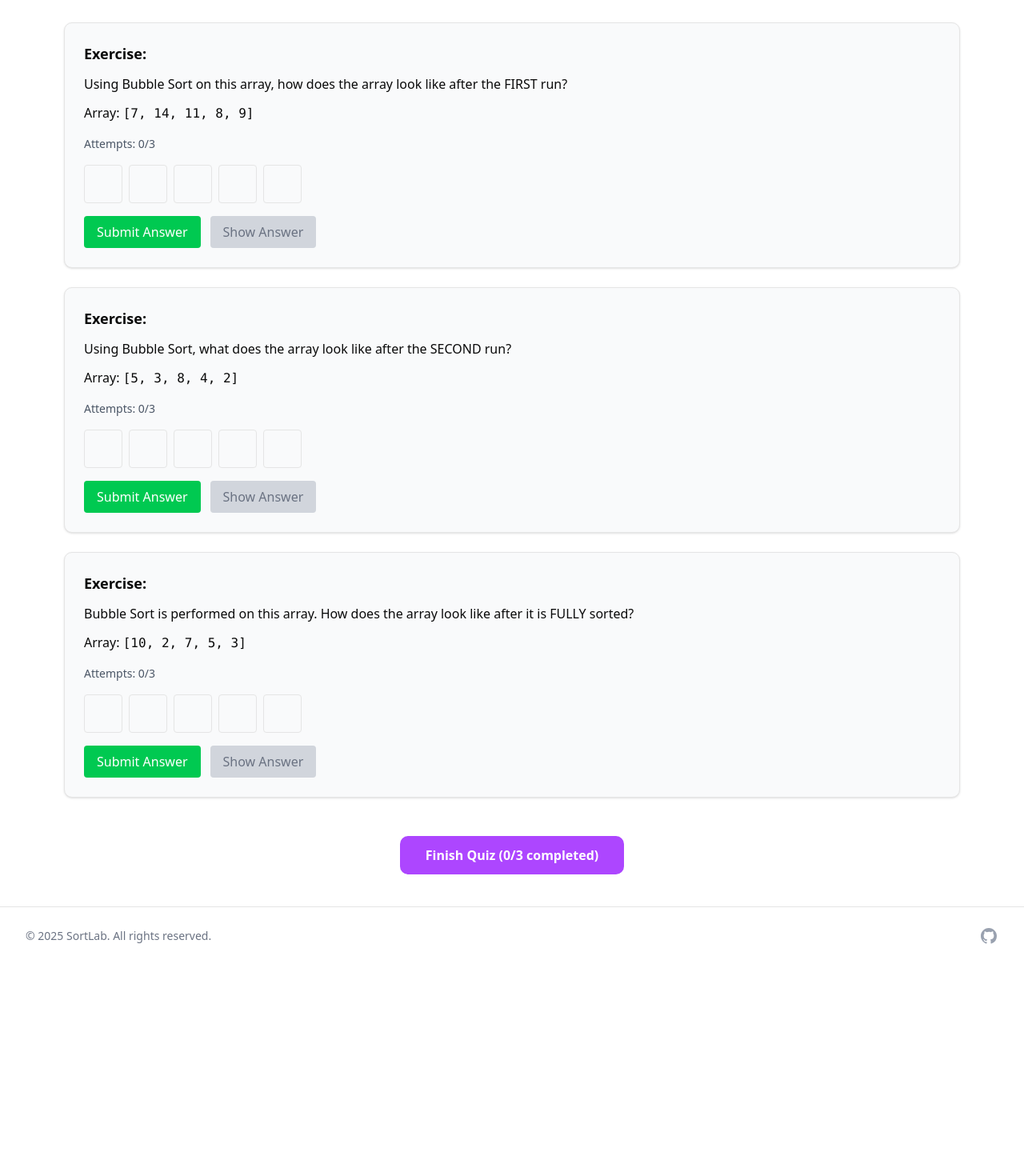
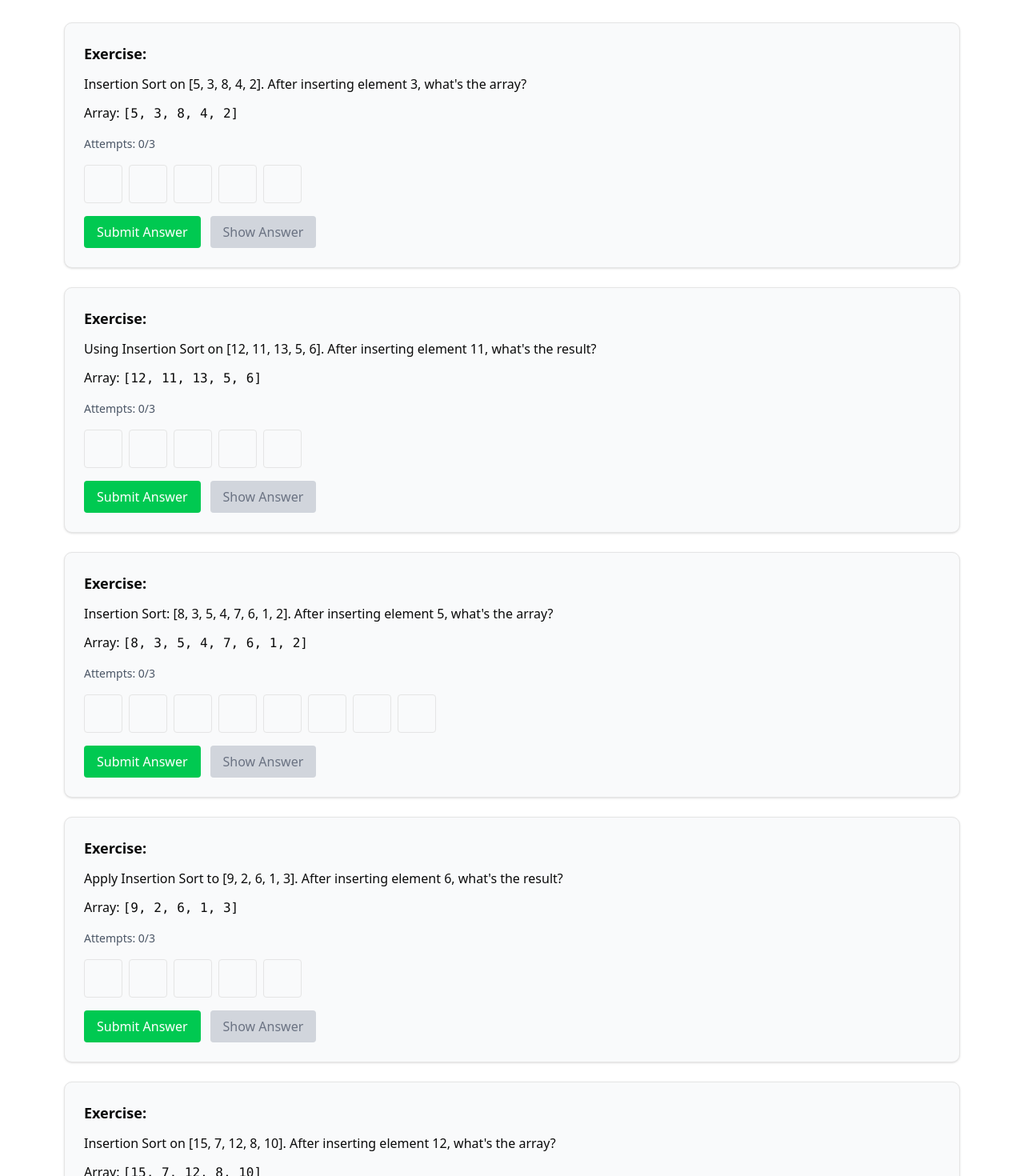
Before and after one commit to gitaa001/sortlab-fe, a Next.js app: page /quiz/insertion in a window 1280 px wide. Shown: the part 280-1750 px from the top of the page at 80% size. Before the commit the page ends 1486 px from the top, so only its background shows below. Built offline with nearby package versions, Linux system fonts and the light colour scheme.

Commit message:
finaaalll quizzess

```diff
--- a/src/app/compete/page.tsx
+++ b/src/app/compete/page.tsx
@@ -51,7 +51,7 @@ const Page = () => {
 
   const getStatus = (quiz: QuizProgress): string => {
     if (!quiz || quiz.score === null) return 'Not yet taken';
-    if (quiz.score >= 70) return 'Completed ✅';
+    if (quiz.score >= 60) return 'Completed ✅';
     return 'Failed';
   };
 
--- a/src/app/profile/page.tsx
+++ b/src/app/profile/page.tsx
@@ -40,9 +40,9 @@ export default function ProfilePage() {
 
   // --- Helper for quiz status ---
   const getQuizStatus = (quiz: { score?: number }): string => {
-    if (quiz?.score === undefined) return "Not Yet Taken";
+    if (quiz?.score === undefined) return "Not yet taken";
     if (quiz.score >= 70) return `Completed (${quiz.score}%)`;
-    return `Failed (${quiz.score}%)`;
+    return `Failed: (${quiz.score}%)`;
   };
 
   return (
@@ -89,7 +89,7 @@ export default function ProfilePage() {
                         : "text-red-500 italic"
                     }`}
                   >
-                    {practiceProgress[key] ? "Done ✅" : "Not Yet Studied"}
+                    {practiceProgress[key] ? "Done ✅" : "Not yet studied"}
                   </span>
                 </li>
               ))}
--- a/src/app/quiz/bubble/page.tsx
+++ b/src/app/quiz/bubble/page.tsx
@@ -22,20 +22,30 @@ export default function Page() {
 
     const quizzes = [
         {
-            question: "Using Bubble Sort on this array, how does the array look like after the FIRST run?",
+            question: "Using Bubble Sort on [7, 14, 11, 8, 9], how does the array look after the FIRST pass?",
             array: [7, 14, 11, 8, 9],
             correctAnswer: [7, 11, 8, 9, 14],
         },
         {
-            question: "Using Bubble Sort, what does the array look like after the SECOND run?",
+            question: "Using Bubble Sort on [5, 3, 8, 4, 2], what is the array after the SECOND pass?",
             array: [5, 3, 8, 4, 2],
             correctAnswer: [3, 4, 2, 5, 8],
         },
         {
-            question: "Bubble Sort is performed on this array. How does the array look like after it is FULLY sorted?",
-            array: [10, 2, 7, 5, 3],
-            correctAnswer: [2, 3, 5, 7, 10],
+            question: "Bubble Sort on [64, 34, 25, 12, 22, 11, 90]. What's the array after FIRST pass?",
+            array: [64, 34, 25, 12, 22, 11, 90],
+            correctAnswer: [34, 25, 12, 22, 11, 64, 90],
         },
+        {
+            question: "Using Bubble Sort, which element reaches its final position after the FIRST pass of [9, 5, 1, 4, 3]?",
+            array: [9, 5, 1, 4, 3],
+            correctAnswer: [5, 1, 4, 3, 9],
+        },
+        {
+            question: "Bubble Sort on [3, 7, 1, 9, 2]. After how many passes will element 9 be in its correct position?",
+            array: [3, 7, 1, 9, 2],
+            correctAnswer: [3, 1, 7, 2, 9],
+        }
     ];
 
     const handleQuizComplete = (quizIndex: number, score: number) => {
--- a/src/app/quiz/insertion/page.tsx
+++ b/src/app/quiz/insertion/page.tsx
@@ -4,6 +4,7 @@ import Quiz from "@/component/quiz";
 import Breadcrumb from "@/component/breadcrumb";
 import Navbar from "@/component/navbar";
 import Footer from "@/component/footer";
+
 import { api } from '@/services/api';
 import { useAuth } from '@/contexts/authContext';
 import { useRouter } from 'next/navigation';
@@ -22,20 +23,30 @@ export default function Page() {
 
     const quizzes = [
         {
-            question: "Using Bubble Sort on this array, how does the array look like after the FIRST run?",
-            array: [7, 14, 11, 8, 9],
-            correctAnswer: [7, 11, 8, 9, 14],
+            question: "Insertion Sort on [5, 3, 8, 4, 2]. After inserting element 3, what's the array?",
+            array: [5, 3, 8, 4, 2],
+            correctAnswer: [3, 5, 8, 4, 2],
         },
         {
-            question: "Using Bubble Sort, what does the array look like after the SECOND run?",
-            array: [5, 3, 8, 4, 2],
-            correctAnswer: [3, 4, 2, 5, 8],
+            question: "Using Insertion Sort on [12, 11, 13, 5, 6]. After inserting element 11, what's the result?",
+            array: [12, 11, 13, 5, 6],
+            correctAnswer: [11, 12, 13, 5, 6],
         },
         {
-            question: "Bubble Sort is performed on this array. How does the array look like after it is FULLY sorted?",
-            array: [10, 2, 7, 5, 3],
-            correctAnswer: [2, 3, 5, 7, 10],
+            question: "Insertion Sort: [8, 3, 5, 4, 7, 6, 1, 2]. After inserting element 5, what's the array?",
+            array: [8, 3, 5, 4, 7, 6, 1, 2],
+            correctAnswer: [3, 5, 8, 4, 7, 6, 1, 2],
         },
+        {
+            question: "Apply Insertion Sort to [9, 2, 6, 1, 3]. After inserting element 6, what's the result?",
+            array: [9, 2, 6, 1, 3],
+            correctAnswer: [2, 6, 9, 1, 3],
+        },
+        {
+            question: "Insertion Sort on [15, 7, 12, 8, 10]. After inserting element 12, what's the array?",
+            array: [15, 7, 12, 8, 10],
+            correctAnswer: [7, 12, 15, 8, 10],
+        }
     ];
 
     const handleQuizComplete = (quizIndex: number, score: number) => {
--- a/src/app/quiz/merge/page.tsx
+++ b/src/app/quiz/merge/page.tsx
@@ -22,19 +22,29 @@ export default function Page() {
 
     const quizzes = [
         {
-            question: "Using Merge Sort on this array, what are the LEFT and RIGHT subarrays after the FIRST split?",
+            question: "Merge Sort: Split [38, 27, 43, 3] into two halves. What's the LEFT subarray?",
             array: [38, 27, 43, 3],
             correctAnswer: [38, 27],
         },
         {
-            question: "In Merge Sort, after splitting [5, 2, 4, 7] completely, what does the merge of [5] and [2] produce?",
-            array: [5, 2],
-            correctAnswer: [2, 5],
+            question: "Merge two sorted arrays [1, 3, 5] and [2, 4, 6]. What's the merged result?",
+            array: [1, 3, 5, 2, 4, 6],
+            correctAnswer: [1, 2, 3, 4, 5, 6],
         },
         {
-            question: "Merge Sort is performed on this array. How does the array look like after it is FULLY sorted?",
-            array: [12, 11, 13, 5, 6, 7],
-            correctAnswer: [5, 6, 7, 11, 12, 13],
+            question: "Merge Sort: Merge [3, 7, 9] and [1, 4, 8]. What's the final merged array?",
+            array: [3, 7, 9, 1, 4, 8],
+            correctAnswer: [1, 3, 4, 7, 8, 9],
+        },
+        {
+            question: "Split [16, 21, 11, 8, 12, 22] for Merge Sort. What's the RIGHT subarray?",
+            array: [16, 21, 11, 8, 12, 22],
+            correctAnswer: [8, 12, 22],
+        },
+        {
+            question: "Final challenge: Sort [25, 12, 18, 6, 30, 15, 9] completely using Merge Sort.",
+            array: [25, 12, 18, 6, 30, 15, 9],
+            correctAnswer: [6, 9, 12, 15, 18, 25, 30],
         },
     ];
 
--- a/src/app/quiz/selection/page.tsx
+++ b/src/app/quiz/selection/page.tsx
@@ -26,20 +26,30 @@ export default function Page() {
 
     const quizzes = [
         {
-            question: "Using Selection Sort on this array, how does the array look like after the FIRST iteration?",
+            question: "Selection Sort on [64, 25, 12, 22, 11]. After FIRST iteration, what's the array?",
             array: [64, 25, 12, 22, 11],
             correctAnswer: [11, 25, 12, 22, 64],
         },
         {
-            question: "Using Selection Sort, what does the array look like after the SECOND iteration?",
+            question: "Using Selection Sort on [29, 10, 14, 37, 13], what's the array after SECOND iteration?",
             array: [29, 10, 14, 37, 13],
             correctAnswer: [10, 13, 14, 37, 29],
         },
         {
-            question: "Selection Sort is performed on this array. How does the array look like after it is FULLY sorted?",
-            array: [5, 2, 4, 6, 1, 3],
-            correctAnswer: [1, 2, 3, 4, 5, 6],
+            question: "Selection Sort: [7, 3, 9, 1, 5]. After FIRST iteration, which element is in its final position?",
+            array: [7, 3, 9, 1, 5],
+            correctAnswer: [1, 3, 9, 7, 5], // 1 is in final position
         },
+        {
+            question: "Apply Selection Sort to [15, 8, 20, 3, 12]. What's the array after THIRD iteration?",
+            array: [15, 8, 20, 3, 12],
+            correctAnswer: [3, 8, 12, 20, 15],
+        },
+        {
+            question: "Selection Sort on [6, 9, 2, 4, 7]. After SECOND iteration, what's the result?",
+            array: [6, 9, 2, 4, 7],
+            correctAnswer: [2, 4, 9, 6, 7],
+        }
     ];
 
     const handleQuizComplete = (quizIndex: number, score: number) => {
--- a/src/component/quiz.tsx
+++ b/src/component/quiz.tsx
@@ -34,9 +34,9 @@ export default function Quiz({ question, array, correctAnswer, topic, onQuizComp
 
       // Hitung poin berdasarkan attempts
       let earned = 0;
-      if (attempts === 0) earned = 10;
-      else if (attempts === 1) earned = 5;
-      else if (attempts === 2) earned = 2;
+      if (attempts === 0) earned = 20;
+      else if (attempts === 1) earned = 15;
+      else if (attempts === 2) earned = 10;
 
       setPoints(earned);
 
```
